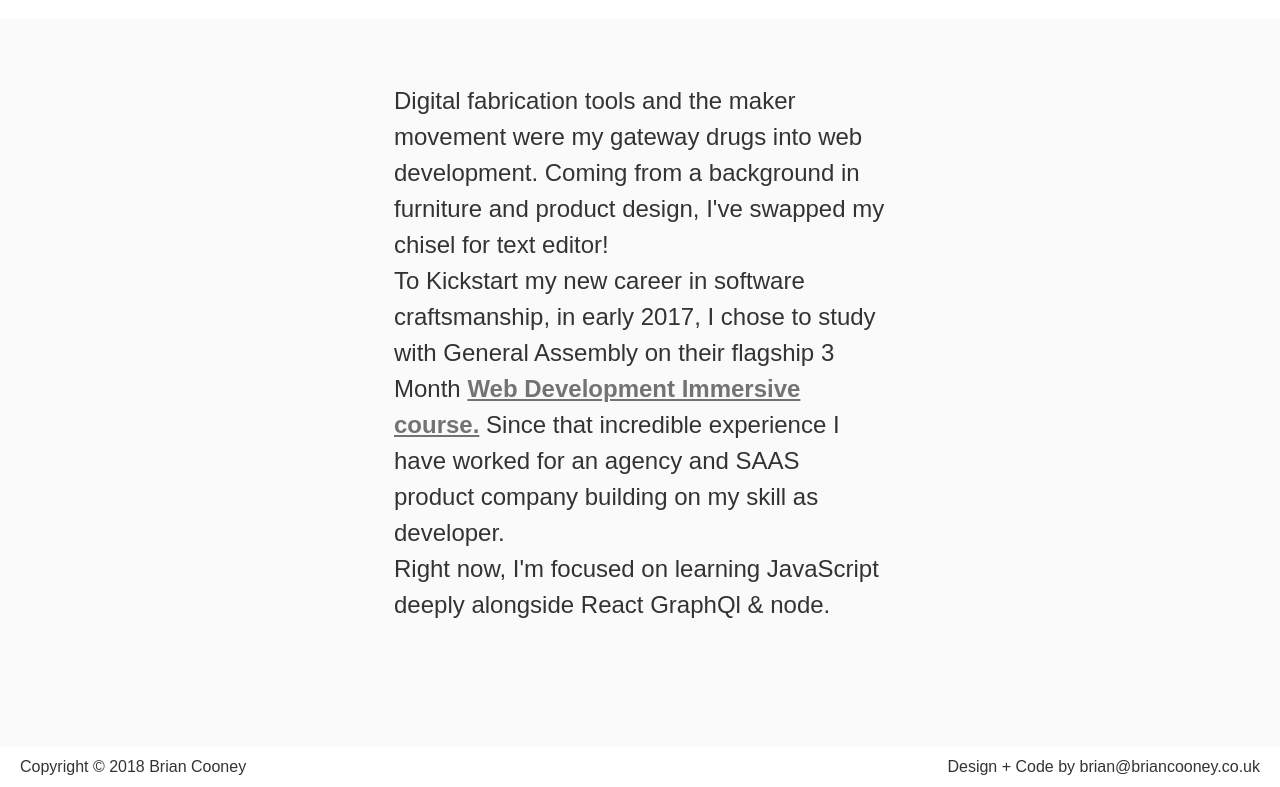
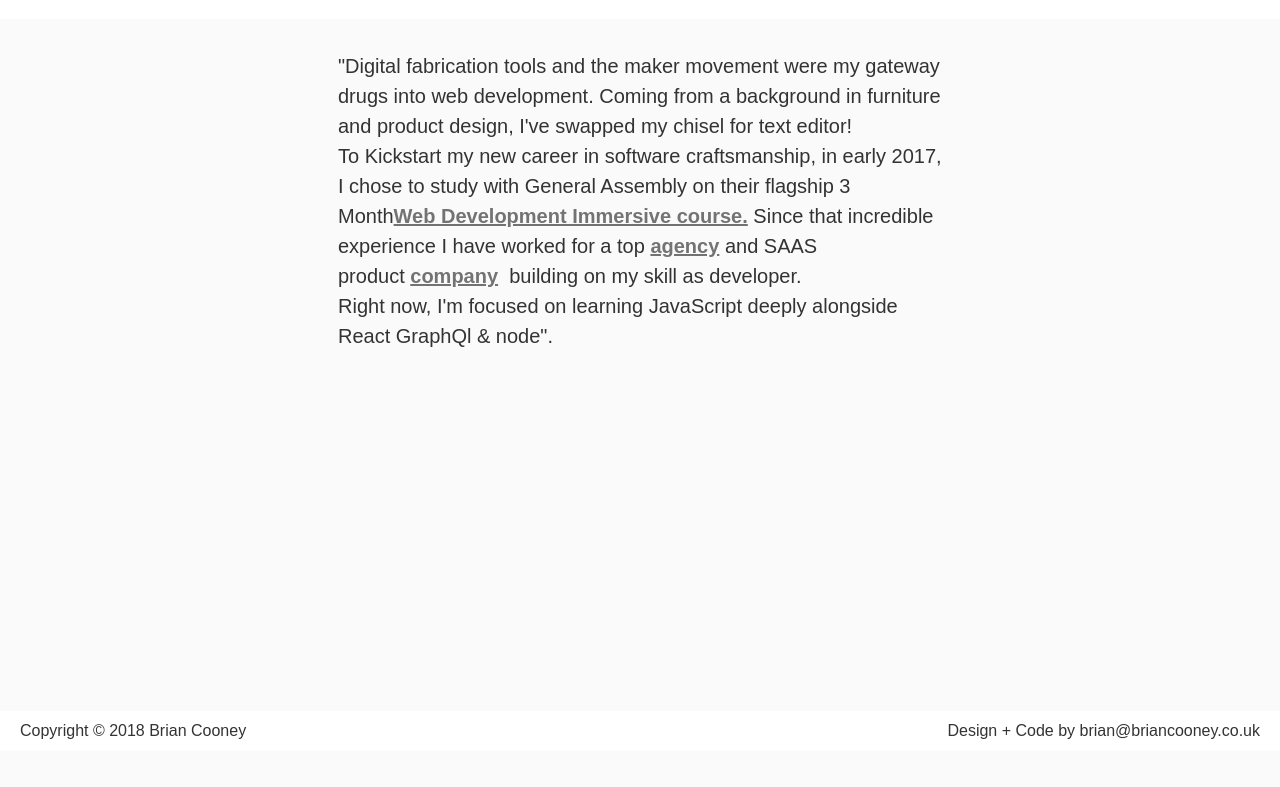
Before and after one commit to brian-cooney/gatsby-portfolio, a Gatsby site: page /about in a window 1280 px wide. Shown: the part 49-836 px from the top of the page. After the commit the page ends 800 px from the top, so only its background shows below. Built offline with nearby package versions, Linux system fonts and the light colour scheme; Gatsby itself is replaced by a stand-in of ours; a web font is replaced by a local one.

Commit message:
Add about page copy + Rebass grid

```diff
--- a/src/pages/about.js
+++ b/src/pages/about.js
@@ -14,19 +14,21 @@ const DogImage = styled.img`
 const About = () => (
   <Layout>
     <Flex alignItems="center">
-      <Box mx="auto" p={5} fontSize={4} width={[1, 1, 1 / 2]}>
-        Digital fabrication tools and the maker movement were my gateway drugs
+      <Box mx="auto" p={2} fontSize={3} pt={4} width={[1, 1, 1 / 2]}>
+        "Digital fabrication tools and the maker movement were my gateway drugs
         into web development. Coming from a background in furniture and product
         design, I've swapped my chisel for text editor! <br /> To Kickstart my
         new career in software craftsmanship, in early 2017, I chose to study
-        with General Assembly on their flagship 3 Month{' '}
+        with General Assembly on their flagship 3 Month
         <a href="https://generalassemb.ly/education/web-development-immersive">
           Web Development Immersive course.
         </a>
-        &nbsp;Since that incredible experience I have worked for an agency and
-        SAAS product company building on my skill as developer. <br />
+        &nbsp;Since that incredible experience I have worked for a top&nbsp;
+        <a href="http://www.wcrs.com/">agency</a> and SAAS product&nbsp;
+        <a href="http://www.brandworkz.com/">company</a>
+        &nbsp; building on my skill as developer. <br />
         Right now, I'm focused on learning JavaScript deeply alongside React
-        GraphQl & node.
+        GraphQl & node".
       </Box>
     </Flex>
   </Layout>
```
